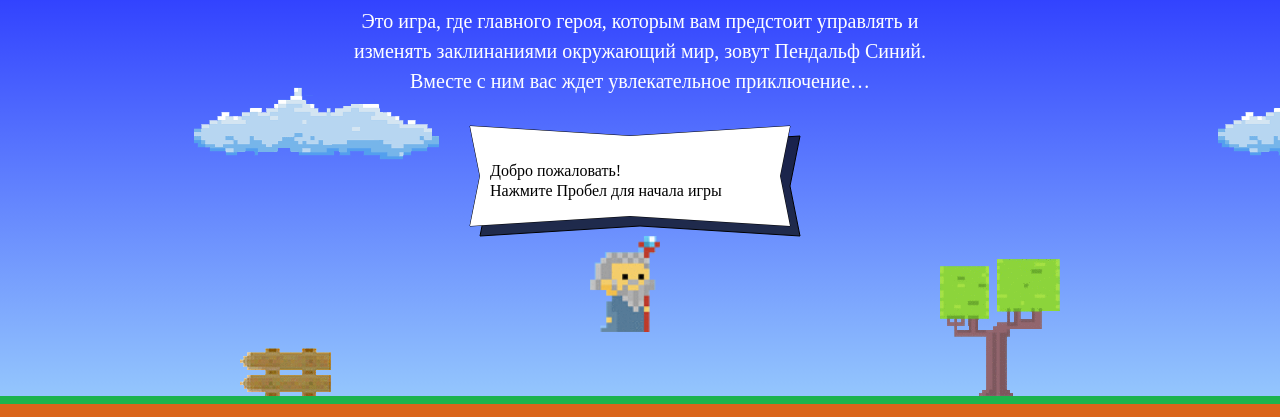
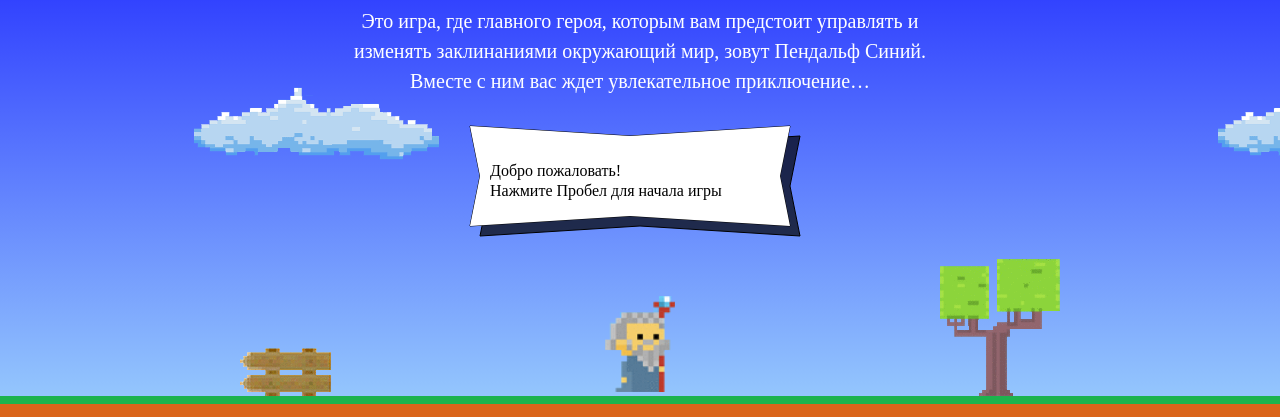
Before and after one commit to idanyviat/873075-code-and-magick-19, a website: page index.html in a window 1280 px wide. Shown: the part 203-620 px from the top of the page. Drawn offline with Linux system fonts and the light colour scheme; a web font is replaced by a local one.

Commit message:
Исправил, вопрос к высоте

```diff
--- a/index.html
+++ b/index.html
@@ -180,31 +180,23 @@
   </template>
   <script type="text/javascript">
     var fireballSize = 22;
-
-    var getFireballSpeed = function (left) {
-      if (left == true) {
-        return getFireballSpeed = 5;
-      } else {
-        getFireballSpeed = 2;
-      }
-    };
-
     var wizardWidth = 70;
     var wizardSpeed = 3;
 
-    var calcWizardHeight = 1.337 * wizardWidth;
-    var calcWizardHeight = function (wizardWidth) {
-      var calcWizardHeight = 1.337 * wizardWidth;
-      return calcWizardHeight;
+    var getFireballSpeed = function (left) {
+      return left ? 5 : 2;
     }
-    var wizardHeight = calcWizardHeight(wizardWidth);
-    var getWizardX = function (whidth) {
-      var getWizardX = 300;
-      return getWizardX;
+
+    var getWizrdHeight = function (wizardWidth) {
+      return 1.337 * wizardWidth;
+    }
+
+    var getWizardX = function (width) {
+      return width / 2 - wizardWidth / 2;
     };
+
     var getWizardY = function (height) {
-      var getWizardY = 140;
-      return getWizardY;
+      return height * (2 / 3);
     };
   </script>
   <script src="js/game.js"></script>
--- a/package.json
+++ b/package.json
@@ -15,7 +15,9 @@
     "eslint-config-htmlacademy": "0.5.2"
   },
   "license": "MIT",
-  "dependencies": {},
+  "dependencies": {
+    "grunt-cli": "^1.3.2"
+  },
   "scripts": {
     "test": "eslint js/"
   },
```
Also changed, not shown: 1 other file.
